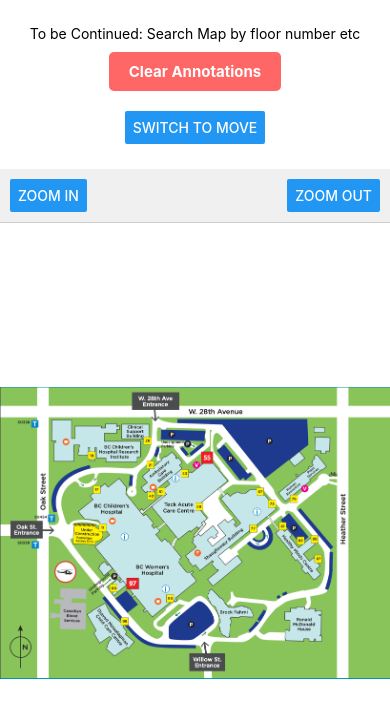
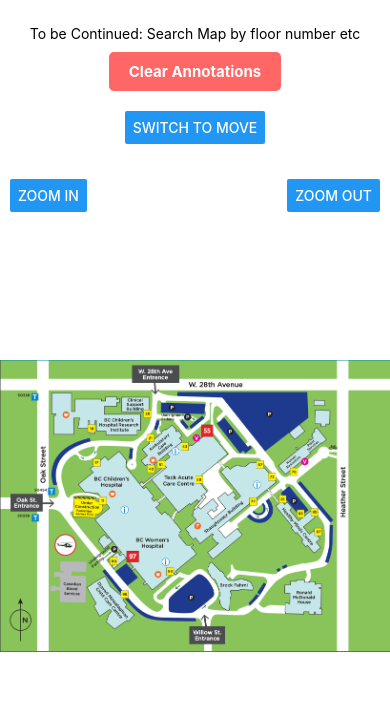
Before and after one commit to jaymeliao/EddyMapApp, a React Native app: screen / in a window 390 px wide. Shown: the top 718 px of the page. Built offline with nearby package versions, Linux system fonts and the light colour scheme.

Commit message:
zoom works

```diff
--- a/component/MapSwitchableZoomableControlPanel.js
+++ b/component/MapSwitchableZoomableControlPanel.js
@@ -7,11 +7,10 @@
   TextInput,
   Text,
   Button,
-  Dimensions, // Import Dimensions here
+  Dimensions,
 } from "react-native";
 import Svg, { Path } from "react-native-svg";
 
-// Get the screen height and width
 const { height, width } = Dimensions.get("window");
 
 const MapSwitchableZoomableControlPanel = forwardRef(
@@ -99,19 +98,17 @@
       }
     };
 
-    //   const zoomIn = () => {
-    //     setScale((prevScale) => Math.min(prevScale + 0.1, 5)); // Limit max zoom level
-    //   };
+    const zoomIn = () => {
+      setScale((prevScale) => Math.min(prevScale * 1.2, 5)); // Cap at a max scale of 5x
+    };
 
-    //   const zoomOut = () => {
-    //     setScale((prevScale) => Math.max(prevScale - 0.1, 1)); // Limit min zoom level
-    //   };
-
-    const zoomIn = () => setScale((prevScale) => prevScale * 1.2);
-    const zoomOut = () => setScale((prevScale) => Math.max(prevScale * 0.8, 1)); // Limit the zoom-out
+    const zoomOut = () => {
+      setScale((prevScale) => Math.max(prevScale * 0.8, 1)); // Minimum scale of 1x
+    };
 
     return (
       <View style={styles.container}>
+        {/* Ensure the zoom controls are above the rest of the content */}
         <View style={styles.zoomControls}>
           <Button title="Zoom In" onPress={zoomIn} />
           <Button title="Zoom Out" onPress={zoomOut} />
@@ -121,13 +118,14 @@
           <Image
             source={images[currentImageIndex]}
             style={[
-              styles.floorPlan,
               {
                 transform: [
-                  { scale },
-                  { translateX: pan.x }, // Apply panning
-                  { translateY: pan.y }, // Apply panning
+                  { scale }, // Apply scale transform for zooming
+                  { translateX: pan.x },
+                  { translateY: pan.y },
                 ],
+                width: width, // Set width and height as base size
+                height: height,
               },
             ]}
             resizeMode="contain"
@@ -193,21 +191,19 @@
     backgroundColor: "#fff",
   },
   zoomControls: {
+    // Place zoom buttons in an absolute position at the top of the screen
+    position: "absolute",
+    top: 10,
+    left: 10,
+    right: 10,
+    zIndex: 2, // Ensure buttons are on top
     flexDirection: "row",
     justifyContent: "space-between",
-    padding: 10,
-    backgroundColor: "#f0f0f0",
-    borderBottomWidth: 1,
-    borderBottomColor: "#ccc",
   },
   mapArea: {
     flex: 1,
     justifyContent: "center",
     alignItems: "center",
-  },
-  floorPlan: {
-    width: "100%",
-    height: "100%",
   },
   drawingOverlay: {
     ...StyleSheet.absoluteFillObject,
```
